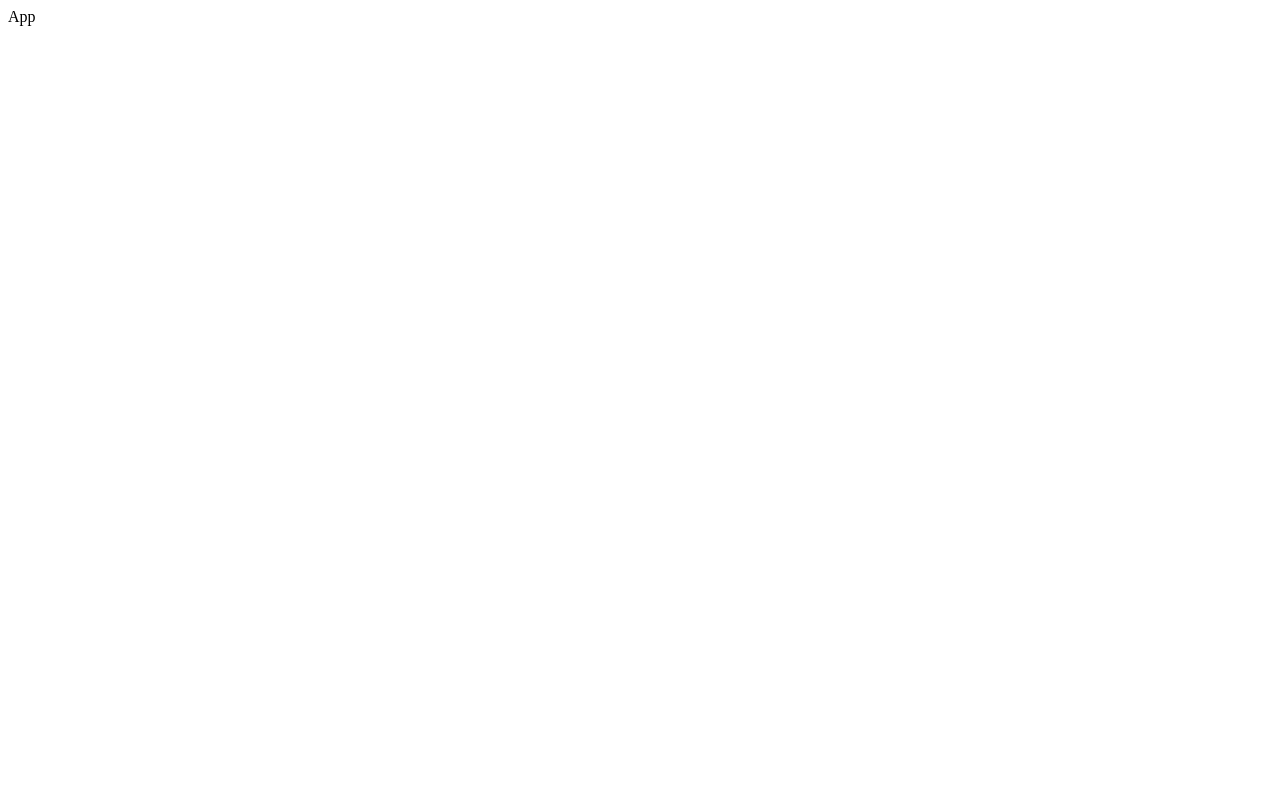
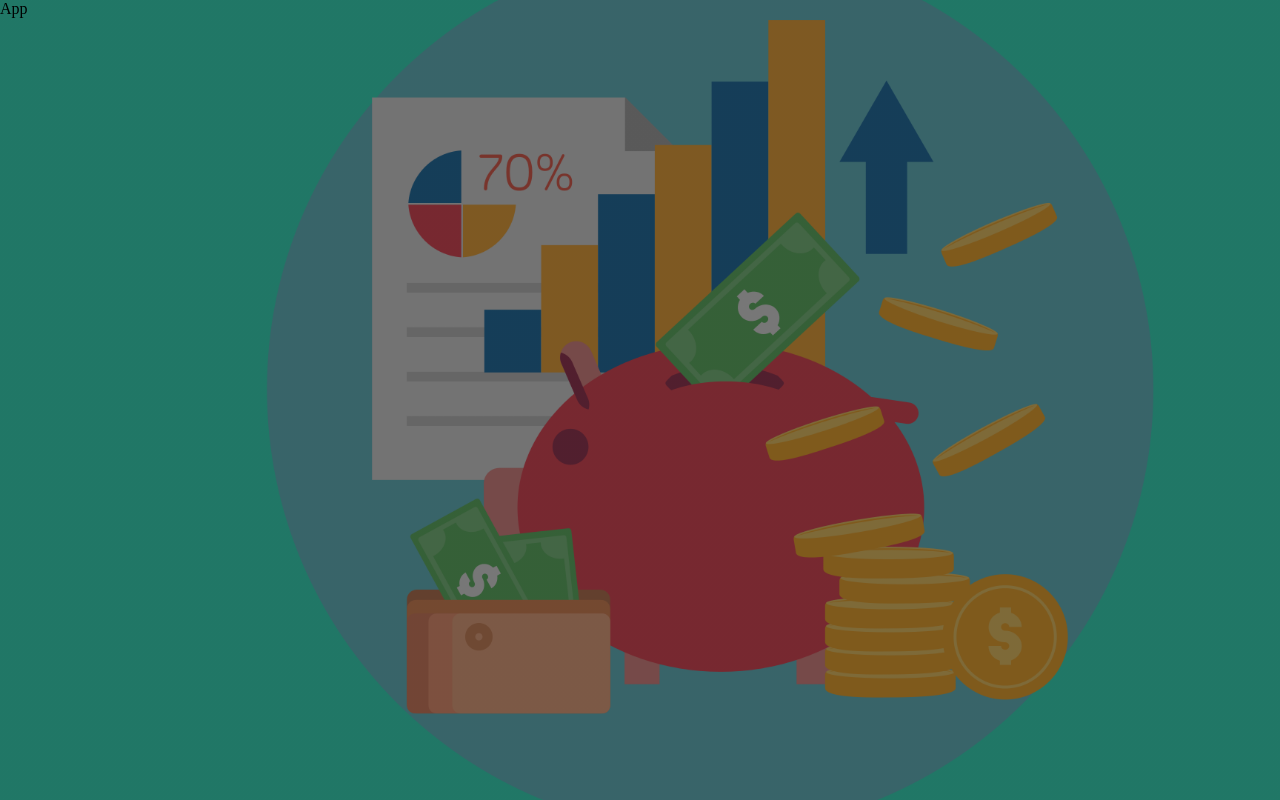
Before and after one commit to chathuRashmini/Budget-Tracker, a React (Create React App) app in the folder budget-tracker/: page / in a window 1280 px wide. Built offline with nearby package versions, Linux system fonts and the light colour scheme.

Commit message:
Started the project

```diff
--- /dev/null
+++ b/budget-tracker/src/components/Details/styles.js
@@ -0,0 +1 @@
+import { makeStyles } from '@material-ui/core'
--- /dev/null
+++ b/budget-tracker/src/index.css
@@ -0,0 +1,12 @@
+#root,
+body,
+html {
+  height: 100%;
+  margin: 0;
+}
+
+body {
+  background: linear-gradient(rgba(0, 0, 0, 0.5), rgba(0, 0, 0, 0.5)),
+    url("./assets/money.png");
+  background-size: cover;
+}
--- a/budget-tracker/src/index.js
+++ b/budget-tracker/src/index.js
@@ -1,6 +1,7 @@
 import React from 'react'
 import ReactDOM from 'react-dom'
 
+import './index.css'
 import App from './App'
 
 ReactDOM.render(
```
Also changed, not shown: budget-tracker/src/components/Details/Details.jsx (added, +23 -0 lines), budget-tracker/src/assets/money.png (added).
